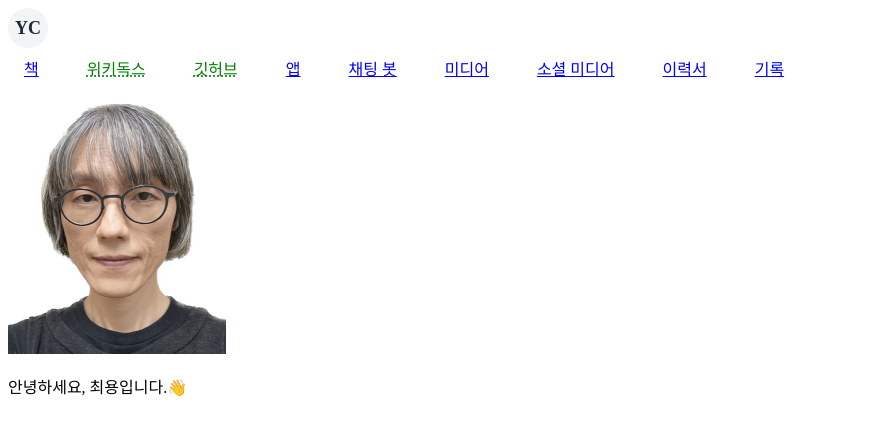
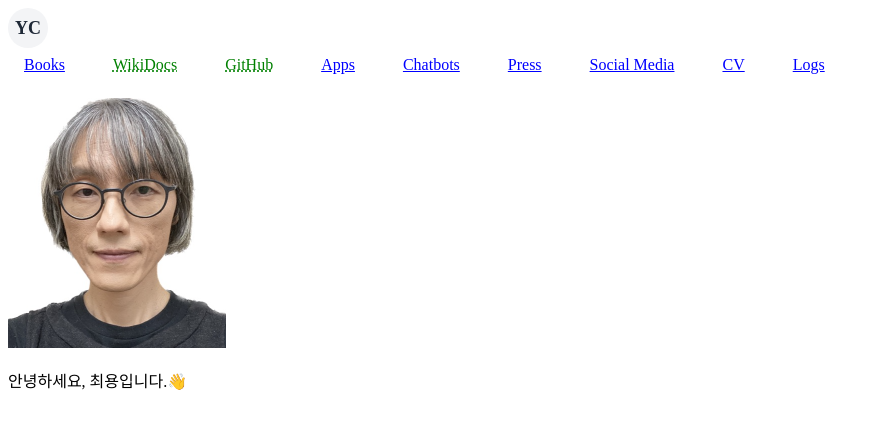
Before and after one commit to ychoi-kr/ychoi.kr, a Jekyll site: the page built from index.md, in a window 1280 px wide. Shown: the top 435 px of the page, without its empty margins (0-879 px from the left). Built offline with Jekyll 4.4.1, drawn with Linux system fonts in a browser that asks for light colours.

Commit message:
Update navigation.yml

```diff
--- a/_data/navigation.yml
+++ b/_data/navigation.yml
@@ -1,18 +1,18 @@
-- name: 책
+- name: Books
   link: /books
-- name: 위키독스
+- name: WikiDocs
   link: https://wikidocs.net/profile/info/book/4
-- name: 깃허브
+- name: GitHub
   link: https://github.com/ychoi-kr/
-- name: 앱
+- name: Apps
   link: /apps
-- name: 채팅 봇
+- name: Chatbots
   link: /bots
-- name: 미디어
-  link: /media
-- name: 소셜 미디어
+- name: Press
+  link: /press
+- name: Social Media
   link: /channels
-- name: 이력서
+- name: CV
   link: /cv
-- name: 기록
+- name: Logs
   link: /log
```
